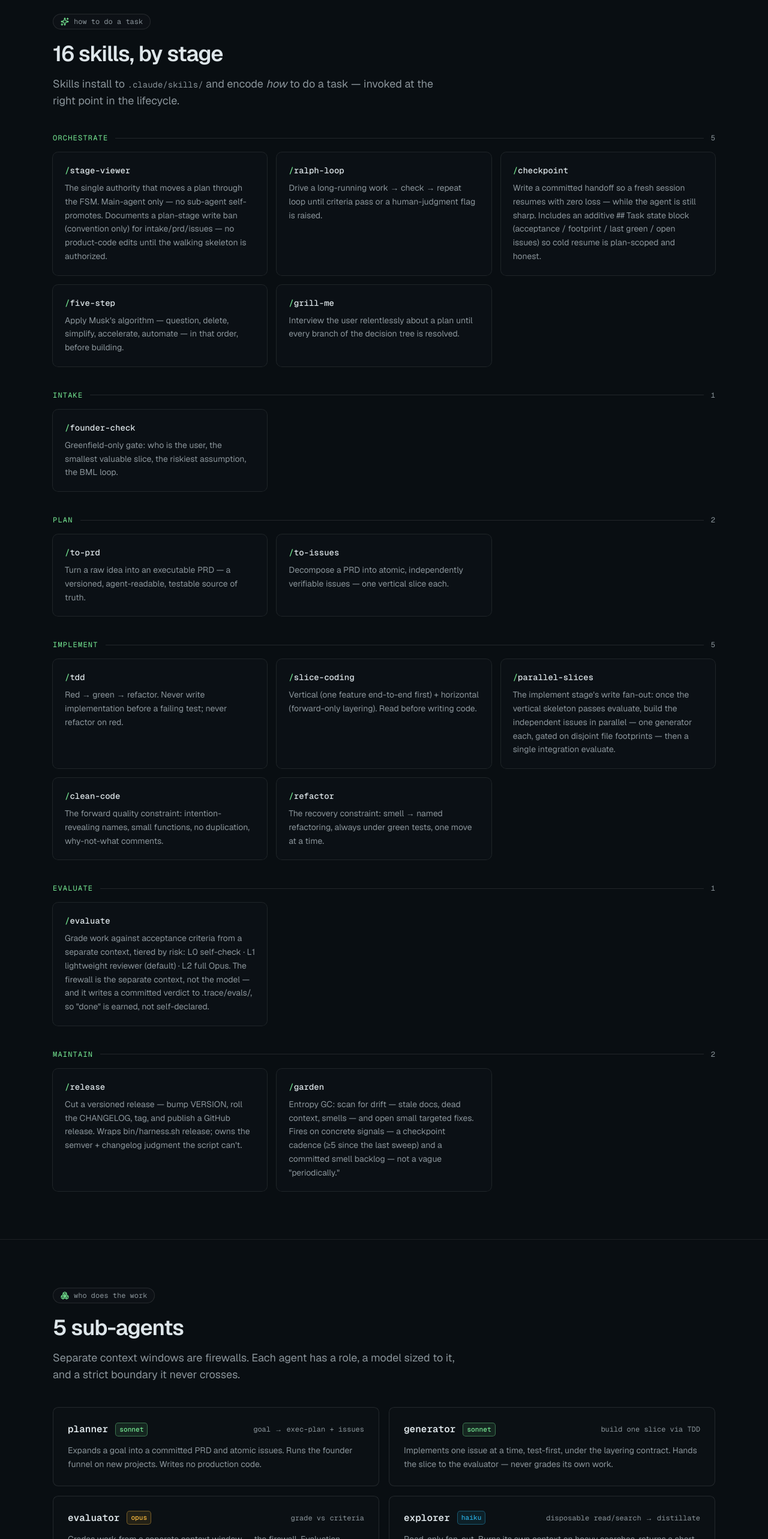
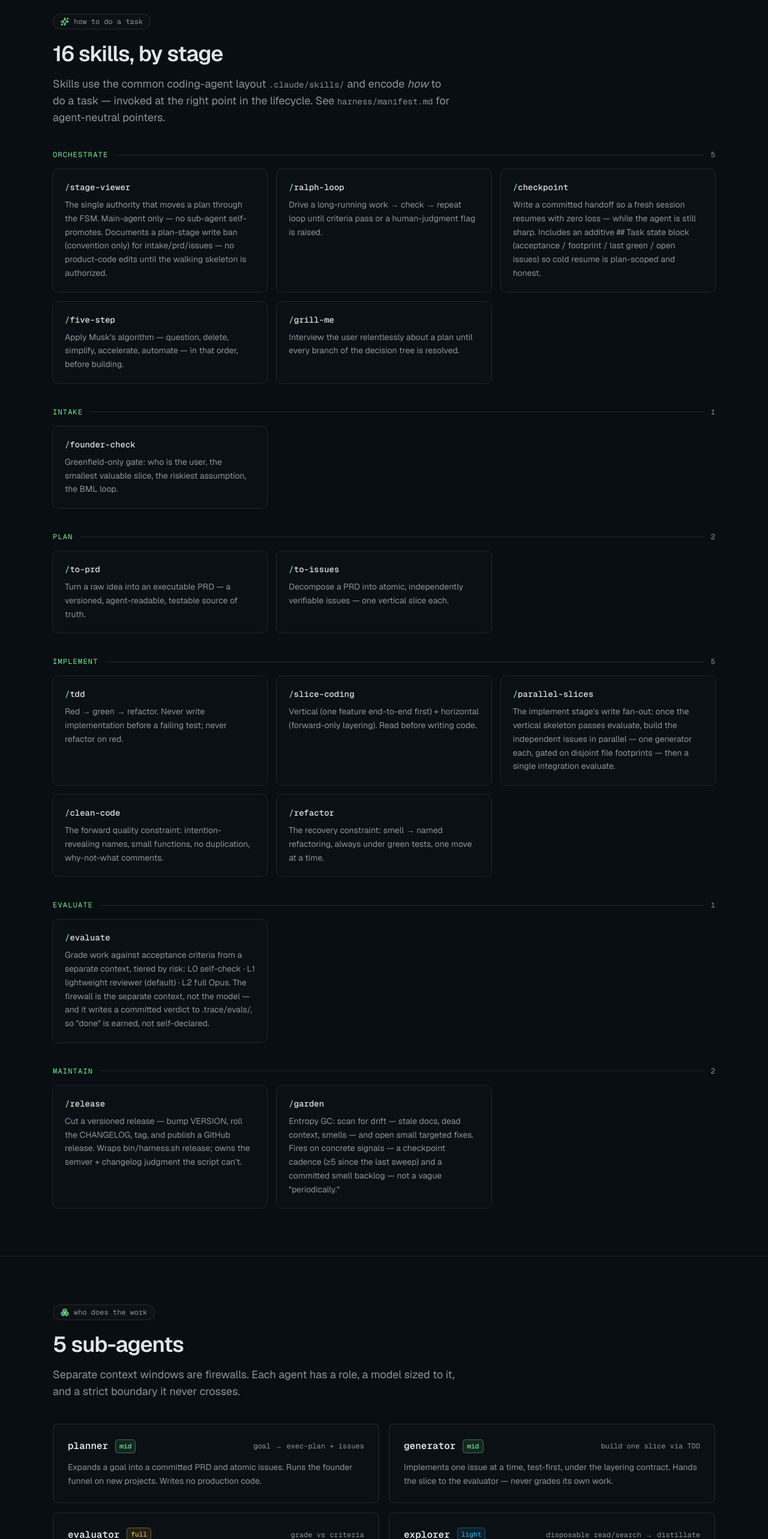
Before and after one commit to harness-mini/harness-mini-website, a Next.js app in the folder site/: page / in a window 1280 px wide. Shown: the part 3060-5626 px from the top of the page at 60% size. Built offline with nearby package versions, Linux system fonts and the light colour scheme.

Commit message:
Remove vendor affinity from homepage and metadata

```diff
--- a/site/src/app/layout.tsx
+++ b/site/src/app/layout.tsx
@@ -29,8 +29,8 @@ export const metadata: Metadata = {
   keywords: [
     "agent harness",
     "LLM agents",
-    "Claude Code",
-    "Codex",
+    "coding agents",
+    "agent-agnostic",
     "long-running agents",
     "context engineering",
     "harness-mini",
--- a/site/src/app/page.tsx
+++ b/site/src/app/page.tsx
@@ -332,10 +332,12 @@ export default function Home() {
               {SKILLS.length} skills, by stage
             </h2>
             <p className="mt-4 text-lg text-muted-foreground">
-              Skills install to{" "}
+              Skills use the common coding-agent layout{" "}
               <code className="font-mono text-sm">.claude/skills/</code> and encode{" "}
               <em>how</em> to do a task — invoked at the right point in the
-              lifecycle.
+              lifecycle. See{" "}
+              <code className="font-mono text-sm">harness/manifest.md</code> for
+              agent-neutral pointers.
             </p>
           </div>
 
@@ -477,11 +479,10 @@ export default function Home() {
             <div className="min-w-0 lg:sticky lg:top-24">
               <Terminal command={INSTALL_CMD} label="bash" />
               <p className="mt-4 text-sm text-muted-foreground">
-                Skills install to{" "}
-                <code className="font-mono text-xs">.claude/skills/</code> and
-                agents to <code className="font-mono text-xs">.claude/agents/</code>{" "}
-                (auto-loaded by Claude Code);{" "}
-                <code className="font-mono text-xs">harness/manifest.md</code> is a
+                Skills and agents land in the conventional install dirs{" "}
+                <code className="font-mono text-xs">.claude/skills/</code> and{" "}
+                <code className="font-mono text-xs">.claude/agents/</code>;{" "}
+                <code className="font-mono text-xs">harness/manifest.md</code> is the
                 neutral pointer list for other CLIs.
               </p>
               <div className="mt-6 flex flex-wrap gap-3">
--- a/site/src/components/site/primitives.tsx
+++ b/site/src/components/site/primitives.tsx
@@ -36,9 +36,9 @@ export function Eyebrow({
 }
 
 const MODEL_STYLES: Record<Agent["model"], string> = {
-  opus: "border-amber/40 bg-amber/10 text-amber",
-  sonnet: "border-primary/40 bg-primary/10 text-primary",
-  haiku: "border-chart-3/40 bg-chart-3/10 text-chart-3",
+  full: "border-amber/40 bg-amber/10 text-amber",
+  mid: "border-primary/40 bg-primary/10 text-primary",
+  light: "border-chart-3/40 bg-chart-3/10 text-chart-3",
 };
 
 export function ModelBadge({ model }: { model: Agent["model"] }) {
--- a/site/src/components/site/site-footer.tsx
+++ b/site/src/components/site/site-footer.tsx
@@ -95,7 +95,7 @@ export function SiteFooter() {
           <p className="font-mono">
             convention + skills + sub-agents + thin shell glue
           </p>
-          <p>Distilled from Anthropic & OpenAI harness engineering.</p>
+          <p>Distilled from industry harness-engineering sources.</p>
         </div>
       </div>
     </footer>
--- a/site/src/lib/site.ts
+++ b/site/src/lib/site.ts
@@ -99,16 +99,16 @@ export const SKILLS: Skill[] = [
 export type Agent = {
   name: string;
   role: string;
-  model: "sonnet" | "opus" | "haiku";
+  model: "light" | "mid" | "full";
   blurb: string;
 };
 
 export const AGENTS: Agent[] = [
-  { name: "planner", role: "goal → exec-plan + issues", model: "sonnet", blurb: "Expands a goal into a committed PRD and atomic issues. Runs the founder funnel on new projects. Writes no production code." },
-  { name: "generator", role: "build one slice via TDD", model: "sonnet", blurb: "Implements one issue at a time, test-first, under the layering contract. Hands the slice to the evaluator — never grades its own work." },
-  { name: "evaluator", role: "grade vs criteria", model: "opus", blurb: "Grades work from a separate context window — the firewall. Evaluation scales with risk (L0/L1/L2); the L2 Opus pass is reserved for high-stakes work. Verifies by running tests/app; returns pass/fail with evidence." },
-  { name: "explorer", role: "disposable read/search → distillate", model: "haiku", blurb: "Read-only fan-out. Burns its own context on heavy searches, returns a short distillate, and dies. The context firewall." },
-  { name: "gardener", role: "entropy GC / doc-gardening", model: "haiku", blurb: "Periodically scans for drift and opens small, green, one-move fixes. Keeps the repo coherent and the smart zone smart." },
+  { name: "planner", role: "goal → exec-plan + issues", model: "mid", blurb: "Expands a goal into a committed PRD and atomic issues. Runs the founder funnel on new projects. Writes no production code." },
+  { name: "generator", role: "build one slice via TDD", model: "mid", blurb: "Implements one issue at a time, test-first, under the layering contract. Hands the slice to the evaluator — never grades its own work." },
+  { name: "evaluator", role: "grade vs criteria", model: "full", blurb: "Grades work from a separate context window — the firewall. Evaluation scales with risk (L0/L1/L2); the L2 Opus pass is reserved for high-stakes work. Verifies by running tests/app; returns pass/fail with evidence." },
+  { name: "explorer", role: "disposable read/search → distillate", model: "light", blurb: "Read-only fan-out. Burns its own context on heavy searches, returns a short distillate, and dies. The context firewall." },
+  { name: "gardener", role: "entropy GC / doc-gardening", model: "light", blurb: "Periodically scans for drift and opens small, green, one-move fixes. Keeps the repo coherent and the smart zone smart." },
 ];
 
 export const REFERENCES = [
```
